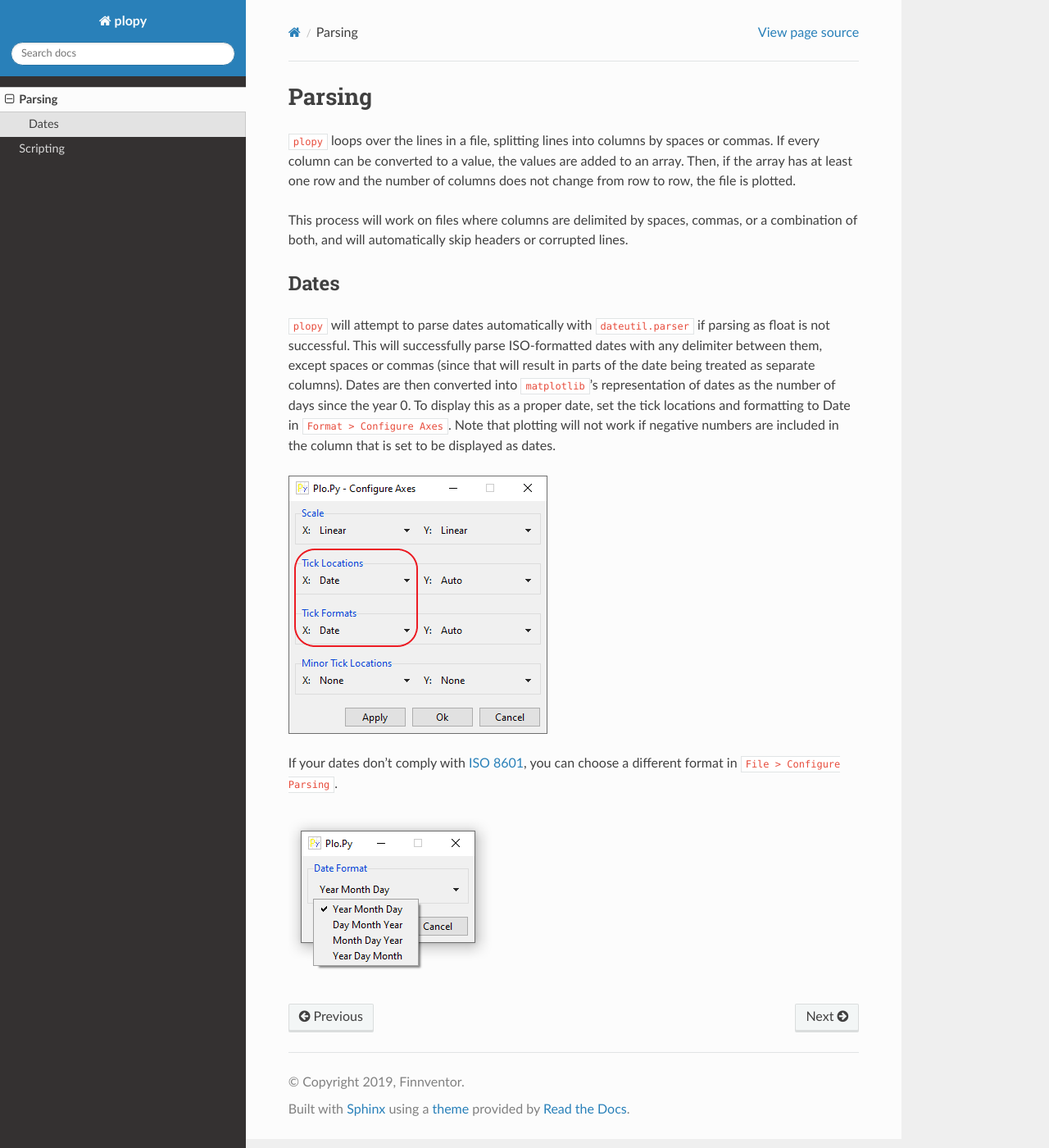
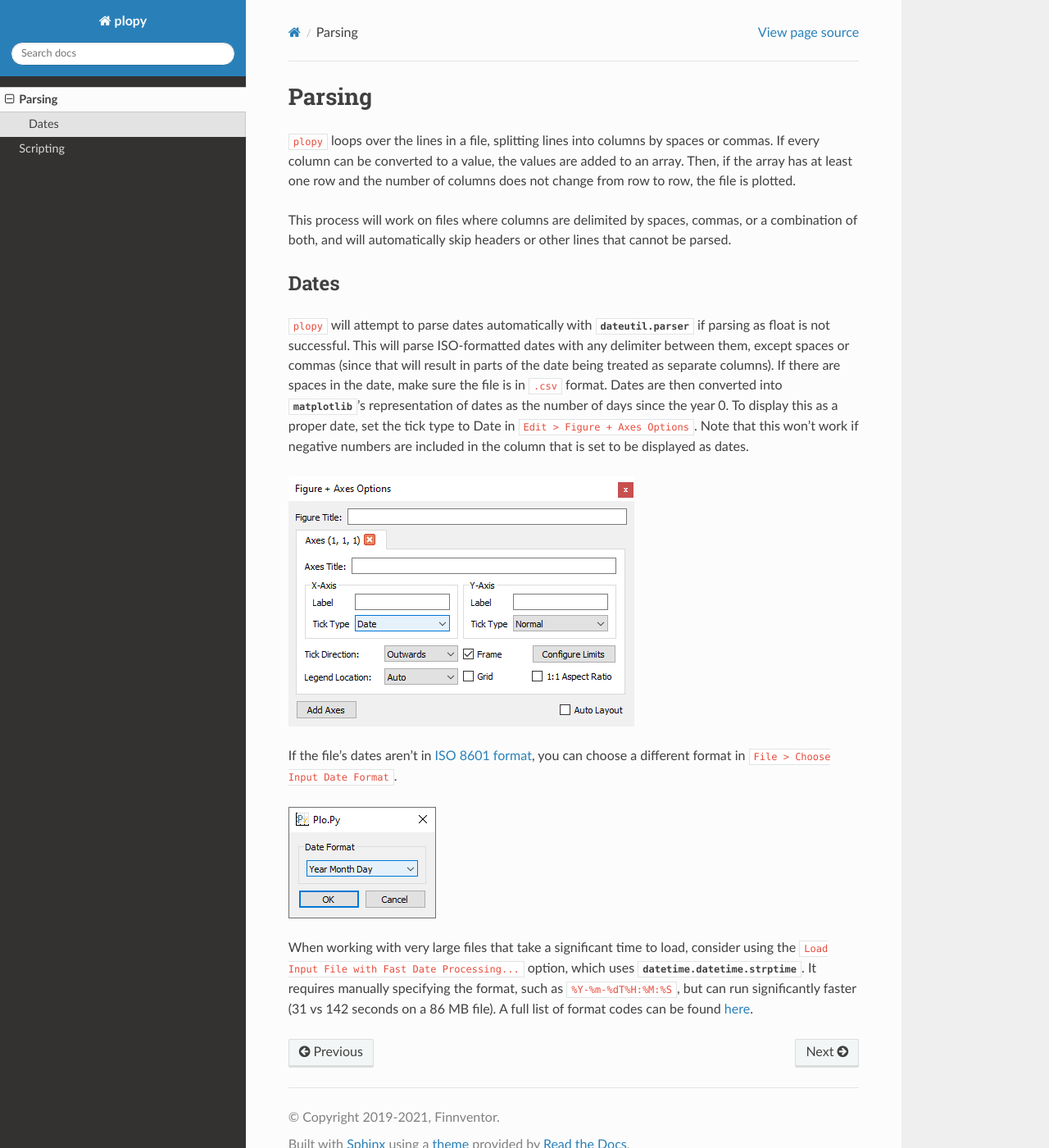
Before and after one commit to Finnventor/plopy, a Sphinx documentation site: the page built from docs/parsing.rst, in a window 1280 px wide and 1400 px high. Shown: the whole window at 82% size. Built offline with Sphinx 7.4.7 and the Read the Docs theme 2.0.0, drawn with Linux system fonts in a browser that asks for light colours.

```diff
--- a/docs/conf.py
+++ b/docs/conf.py
@@ -14,13 +14,13 @@
 #
 import os
 import sys
-sys.path.insert(0, os.path.abspath('./../'))
+sys.path.insert(0, os.path.abspath('./../../'))
 
 
 # -- Project information -----------------------------------------------------
 
 project = 'plopy'
-copyright = '2019, Finnventor'
+copyright = '2019-2021, Finnventor'
 author = 'Finnventor'
 
 # The short X.Y version
@@ -34,6 +34,8 @@ release = ''
 # If your documentation needs a minimal Sphinx version, state it here.
 #
 # needs_sphinx = '1.0'
+
+default_role = 'py:obj'
 
 # Add any Sphinx extension module names here, as strings. They can be
 # extensions coming with Sphinx (named 'sphinx.ext.*') or your custom
--- a/docs/parsing.rst
+++ b/docs/parsing.rst
@@ -7,23 +7,33 @@ added to an array. Then, if the array has at least one row and the number of
 columns does not change from row to row, the file is plotted.
 
 This process will work on files where columns are delimited by spaces, commas,
-or a combination of both, and will automatically skip headers or corrupted lines.
+or a combination of both, and will automatically skip headers or other lines
+that cannot be parsed.
 
 Dates
 -----
-``plopy`` will attempt to parse dates automatically with ``dateutil.parser``
-if parsing as float is not successful. This will successfully parse
-ISO-formatted dates with any delimiter between them, except spaces or commas
+``plopy`` will attempt to parse dates automatically with `dateutil.parser`
+if parsing as float is not successful. This will parse ISO-formatted dates
+with any delimiter between them, except spaces or commas
 (since that will result in parts of the date being treated as separate columns).
-Dates are then converted into ``matplotlib``'s representation of dates as the
-number of days since the year 0. To display this as a proper date, set the tick
-locations and formatting to Date in ``Format > Configure Axes``.
-Note that plotting will not work if negative numbers are included in the column
+If there are spaces in the date, make sure the file is in ``.csv`` format.
+Dates are then converted into `matplotlib`'s representation of dates as the
+number of days since the year 0. To display this as a proper date,
+set the tick type to Date in ``Edit > Figure + Axes Options``.
+Note that this won't work if negative numbers are included in the column
 that is set to be displayed as dates.
 
 .. image:: images/axes_config_date.png
 
-If your dates don't comply with `ISO 8601 <https://xkcd.com/1179/>`_, you can
-choose a different format in ``File > Configure Parsing``.
+If the file's dates aren't in `ISO 8601 format <https://xkcd.com/1179/>`_, you can
+choose a different format in ``File > Choose Input Date Format``.
 
 .. image:: images/choose_date_format.png
+
+When working with very large files that take a significant time to load,
+consider using the ``Load Input File with Fast Date Processing...`` option,
+which uses `datetime.datetime.strptime`. It requires manually specifying
+the format, such as ``%Y-%m-%dT%H:%M:%S``, but can run significantly faster
+(31 vs 142 seconds on a 86 MB file).
+A full list of format codes can be found
+`here <https://docs.python.org/3/library/datetime.html#strftime-and-strptime-format-codes>`_.
```
Also changed, not shown: __init__.py (+45 -21 lines), docs/index.rst (+20 -16 lines), docs/scripting.rst (+3 -7 lines), docs/images/axes_config_date.png, docs/images/choose_date_format.png, docs/images/scripting.png, docs/images/scripting_2x.png (added).
